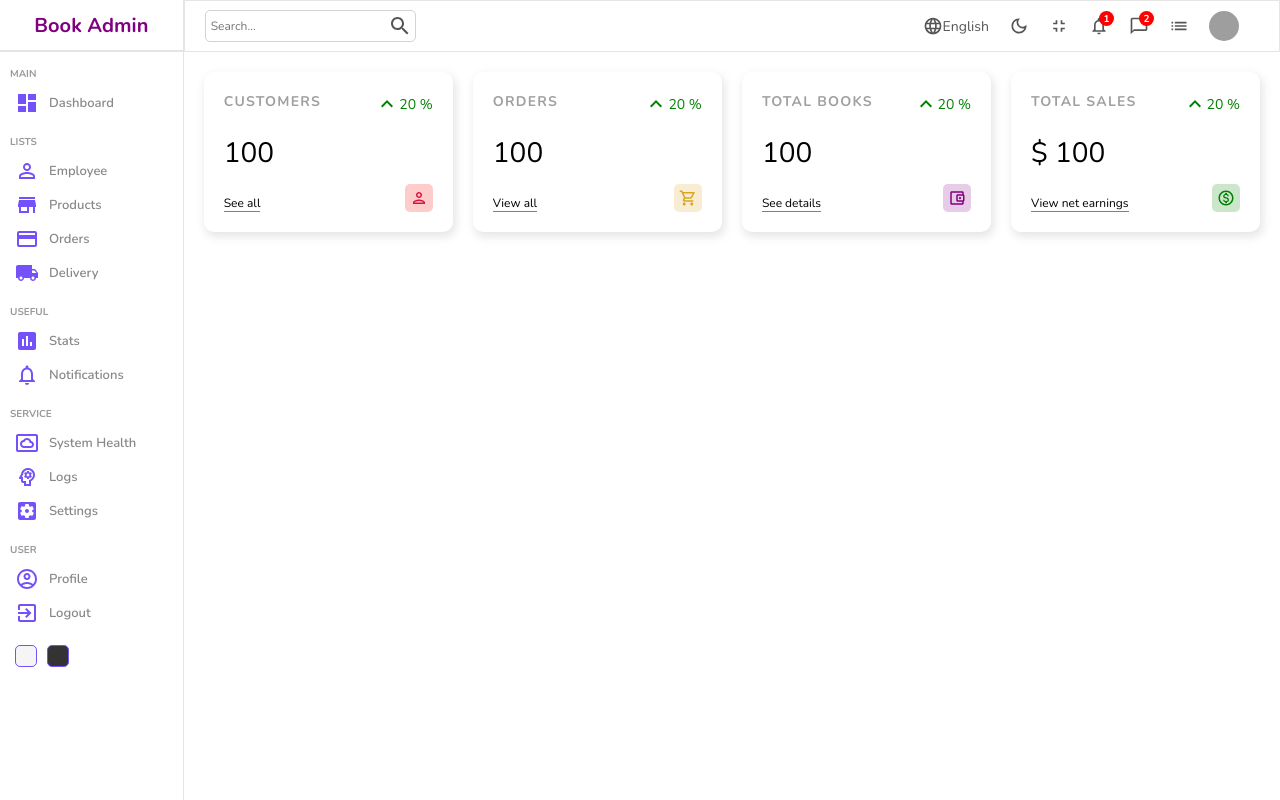
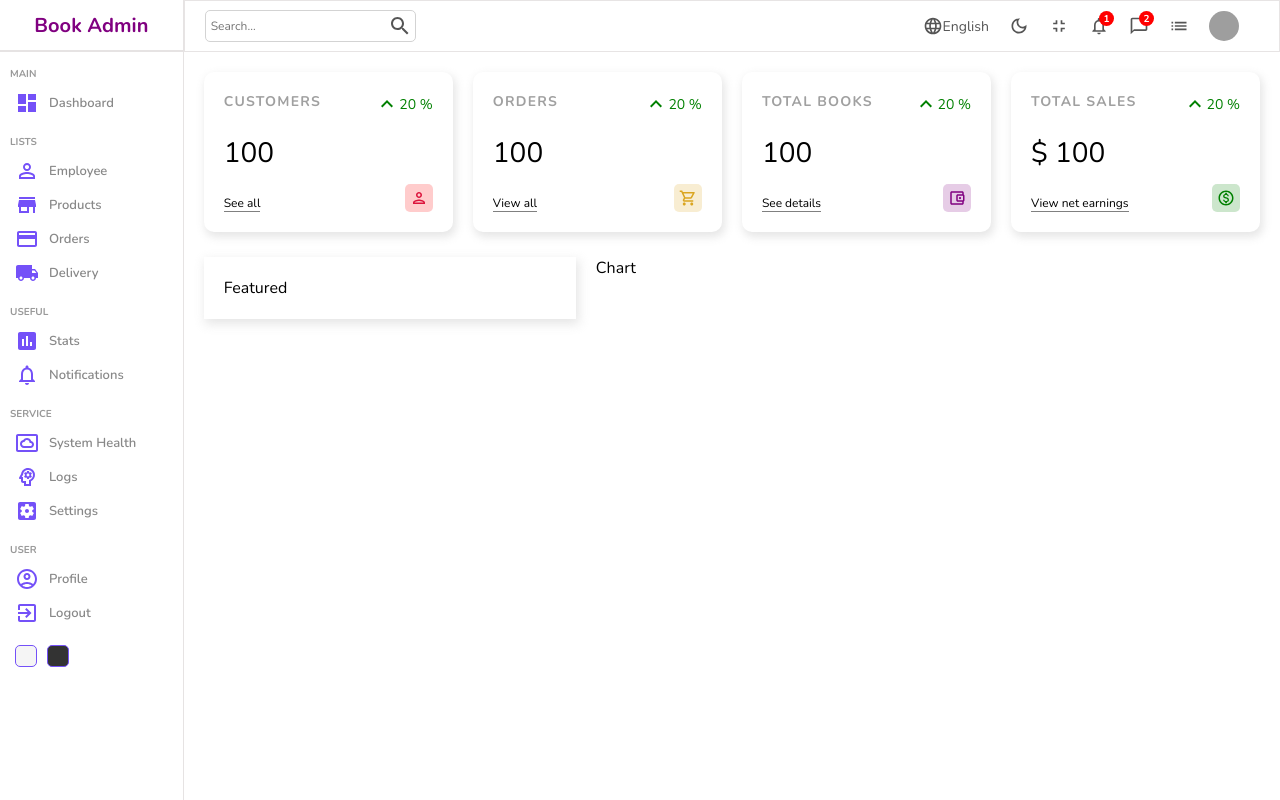
Before and after one commit to theisaachome/lumbini-book-club-admin, a React (Create React App) app: page / in a window 1280 px wide. Built offline with nearby package versions, Linux system fonts and the light colour scheme; grey boxes are pictures that could not be loaded.

Commit message:
dashboard

```diff
--- a/src/components/chart/Chart.scss
+++ b/src/components/chart/Chart.scss
@@ -0,0 +1,3 @@
+.chart{
+    flex: 4;
+}
--- a/src/components/chart/Index.js
+++ b/src/components/chart/Index.js
@@ -2,7 +2,7 @@ import "./Chart.scss";
 
 const Chart = () => {
   return (
-    <div>Chart</div>
+    <div className="chart">Chart</div>
   )
 }
 
--- a/src/components/featured/Featured.scss
+++ b/src/components/featured/Featured.scss
@@ -0,0 +1,7 @@
+.featured{
+    flex: 2;
+    -webkit-box-shadow: 2px 4px 10px 1px rgba(0, 0, 0, 0.47);
+    box-shadow: 2px 4px 10px 1px rgba(201, 201, 201, 0.47);
+    padding: 20px;
+
+}
--- a/src/components/featured/index.js
+++ b/src/components/featured/index.js
@@ -2,7 +2,7 @@ import "./Featured.scss";
 
 const Featured = () => {
   return (
-    <div>Featured</div>
+    <div className="featured">Featured</div>
   )
 }
 
--- a/src/index.js
+++ b/src/index.js
@@ -1,6 +1,8 @@
 import React from 'react';
 import ReactDOM from 'react-dom';
 import App from './App';
+// import "./main.scss"
+
 ReactDOM.render(
   <React.StrictMode>
     <App />
--- /dev/null
+++ b/src/main.scss
@@ -0,0 +1,3 @@
+body{
+    background-color: rebeccapurple;
+}
--- a/src/pages/home/Home.jsx
+++ b/src/pages/home/Home.jsx
@@ -3,6 +3,8 @@ import Sidebar from '../../components/sidebar';
 import Navbar from "../../components/navbar";
 import  "./home.scss";
 import Widget from '../../components/widget';
+import Featured from '../../components/featured';
+import Chart from '../../components/chart/Index';
 const Home = () => {
   return (
     <div className='home'>
@@ -15,6 +17,10 @@ const Home = () => {
           <Widget type="Total Books"/>
           <Widget type="Total Sales"/>
         </div>
+        <div className='charts'>
+          <Featured/>
+          <Chart/>
+        </div>
       </div>
     </div>
   )
--- a/src/pages/home/home.scss
+++ b/src/pages/home/home.scss
@@ -3,9 +3,13 @@
     .homeContainer{
         flex: 6;
     }
-    .widgets{
+    .widgets,
+    .charts{
         display: flex;
         padding: 20px;
         gap: 1.25rem;
     }
+    .charts{
+        padding: 5px 20px;
+    }
 }
```
